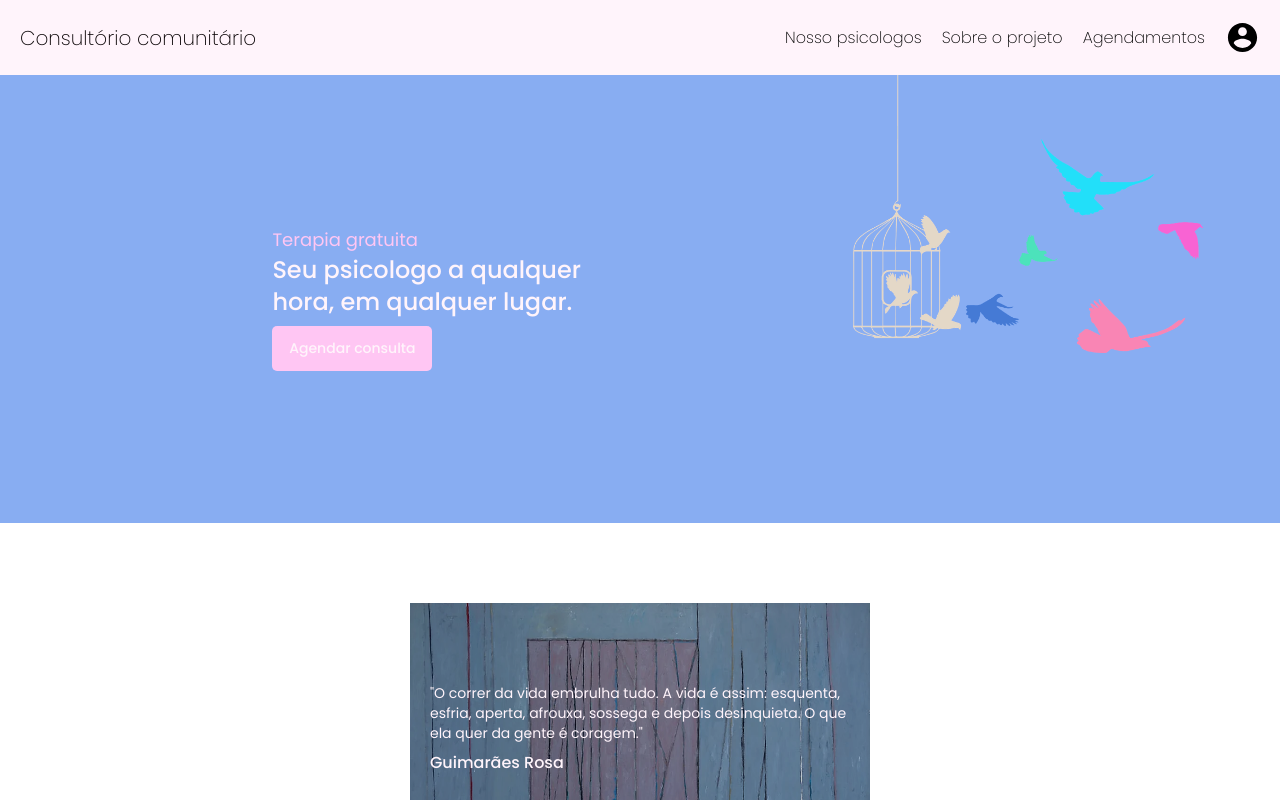
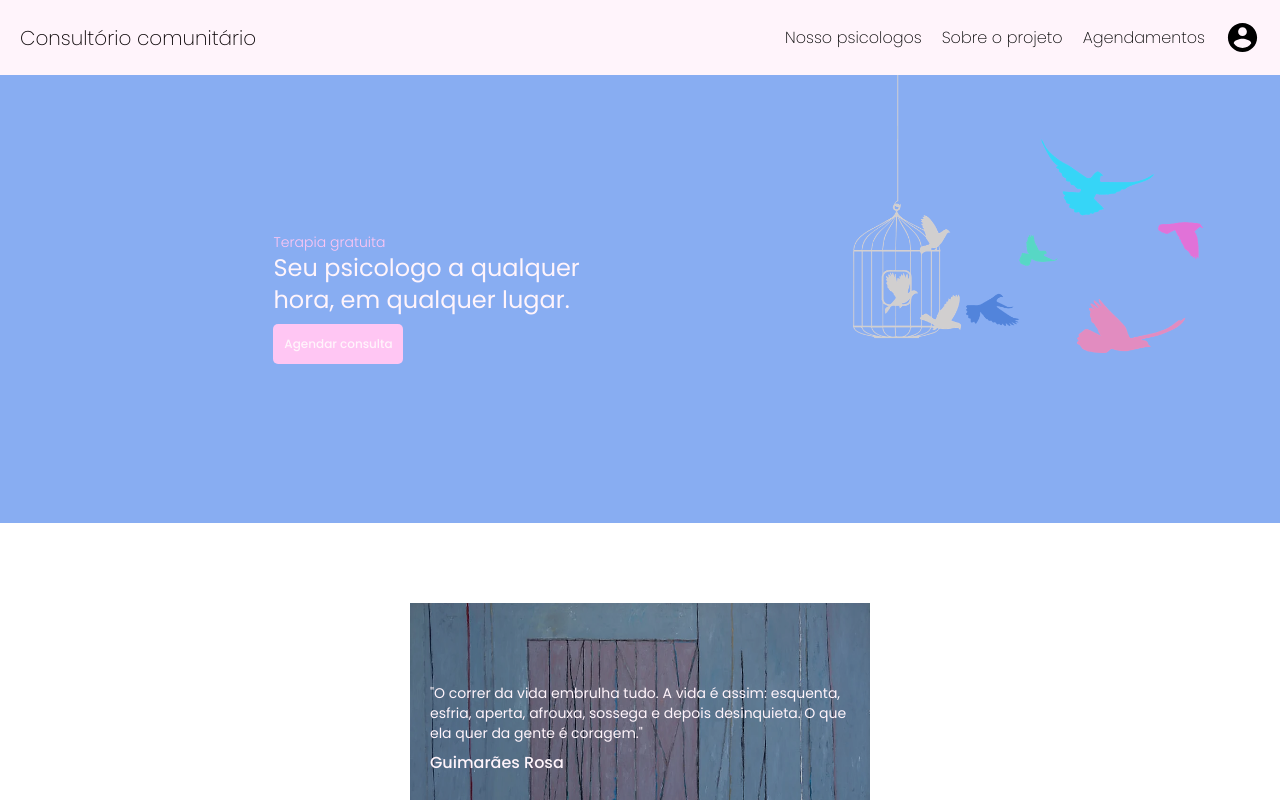
Before and after one commit to RonaldoFidelis/PE-Frontend, a React (Vite) app: page / in a window 1280 px wide. Shown: the top 800 px of the page. Built offline with nearby package versions, Linux system fonts and the light colour scheme.

Commit message:
Style: Adjust font

```diff
--- a/src/components/Banner.jsx
+++ b/src/components/Banner.jsx
@@ -2,18 +2,18 @@ import birds from "../assets/birds.png";
 
 function Banner() {
   return (
-    <section className="w-full h-[450px] mt-[73px] bg-backgroundBlue bg-opacity-60 flex">
+    <section className="w-full h-[450px] mt-[73px] bg-backgroundBlue/60 flex">
       <div className="md:w-2/3 md:h-full flex justify-center items-center">
         <div className="p-5">
-          <h3 className="text-backgroundSecondary text-sm lg:text-lg font-normal">Terapia gratuita</h3>
-          <h1 className="text-background text-2xl font-medium">Seu psicologo a qualquer<br />hora, em qualquer lugar.</h1>
-          <button className="w-[160px] h-[45px] py-2 mt-2 bg-backgroundSecondary rounded-[5px] flex items-center justify-center transition ease-in-out hover:bg-opacity-85 duration-500">
-            <a className="w-full text-background text-sm text-nowrap font-medium" href="/">Agendar consulta</a>
+          <h3 className="text-backgroundSecondary text-sm font-light">Terapia gratuita</h3>
+          <h1 className="text-background text-xl lg:text-2xl font-normal leading-6">Seu psicologo a qualquer<br />hora, em qualquer lugar.</h1>
+          <button className="w-[130px] h-[40px] py-2 mt-2 bg-backgroundSecondary rounded-[5px] flex items-center justify-center transition ease-in-out hover:bg-opacity-85 duration-500">
+            <a className="w-full text-background text-xs text-nowrap font-medium" href="/">Agendar consulta</a>
           </button>
         </div>
       </div>
       <div className="hidden md:w-1/3 md:h-full md:flex">
-        <img src={birds} alt="" className="w-[300px] h-[250px] lg:w-[350px] lg:h-[280px] mix-blend-color-dodge"/>
+        <img src={birds} alt="" className="w-[300px] h-[250px] lg:w-[350px] lg:h-[280px] mix-blend-color-dodge opacity-80"/>
       </div>
     </section>
   )
```
